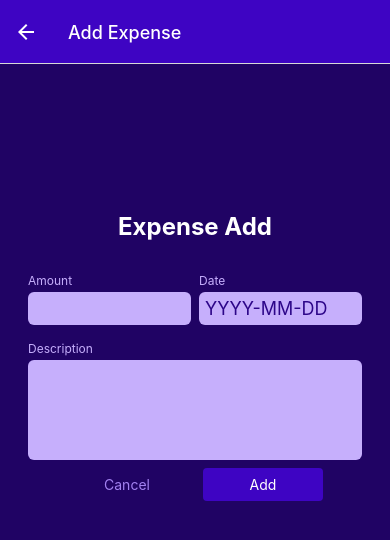
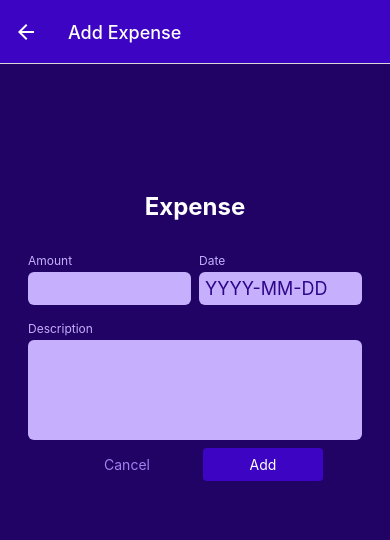
Before and after one commit to xebelge/react-native-expense-tracker-app-train-, a React Native app: screen /ManageExpense in a window 390 px wide. Shown: the top 540 px of the page. Built offline with nearby package versions, Linux system fonts and the light colour scheme.

Commit message:
Adding expense data fixed.

```diff
--- a/components/ManageExpense/ExpenseForm.js
+++ b/components/ManageExpense/ExpenseForm.js
@@ -21,17 +21,17 @@ function ExpenseForm({ submitButtonLabel, onCancel, onSubmit }) {
     }
 
     function submitHandler() {
-        const expenseData = {
+        const newExpenseData = {
             amount: +inputs.amount,
             date: new Date(inputs.date),
             description: inputs.description,
         };
 
-        onSubmit(expenseData);
+        onSubmit(newExpenseData);
     }
 
     return <View style={styles.form}>
-        <Text style={styles.title}>Expense Add</Text>
+        <Text style={styles.title}>Expense</Text>
         <View style={styles.inputsRow}>
             <Input style={styles.rowInput} label="Amount" textInputConfig={{
                 keyboardType: "decimal-pad",
@@ -61,7 +61,7 @@ export default ExpenseForm;
 
 const styles = StyleSheet.create({
     form: {
-        marginTop: 100
+        marginTop: 80
     },
     title: {
         fontSize: 24,
--- a/screens/ManageExpense.js
+++ b/screens/ManageExpense.js
@@ -28,11 +28,11 @@ function ManageExpenses({ route }) {
         navigation.goBack();
     }
 
-    function confirmHandler() {
+    function confirmHandler(expenseData) {
         if (isEditing) {
             expensesCtx.updateExpense(editedExpenseId, expenseData);
         } else {
-            expensesCtx.updateExpense(expenseData);
+            expensesCtx.addExpense(expenseData);
         }
         navigation.goBack();
     }
```
